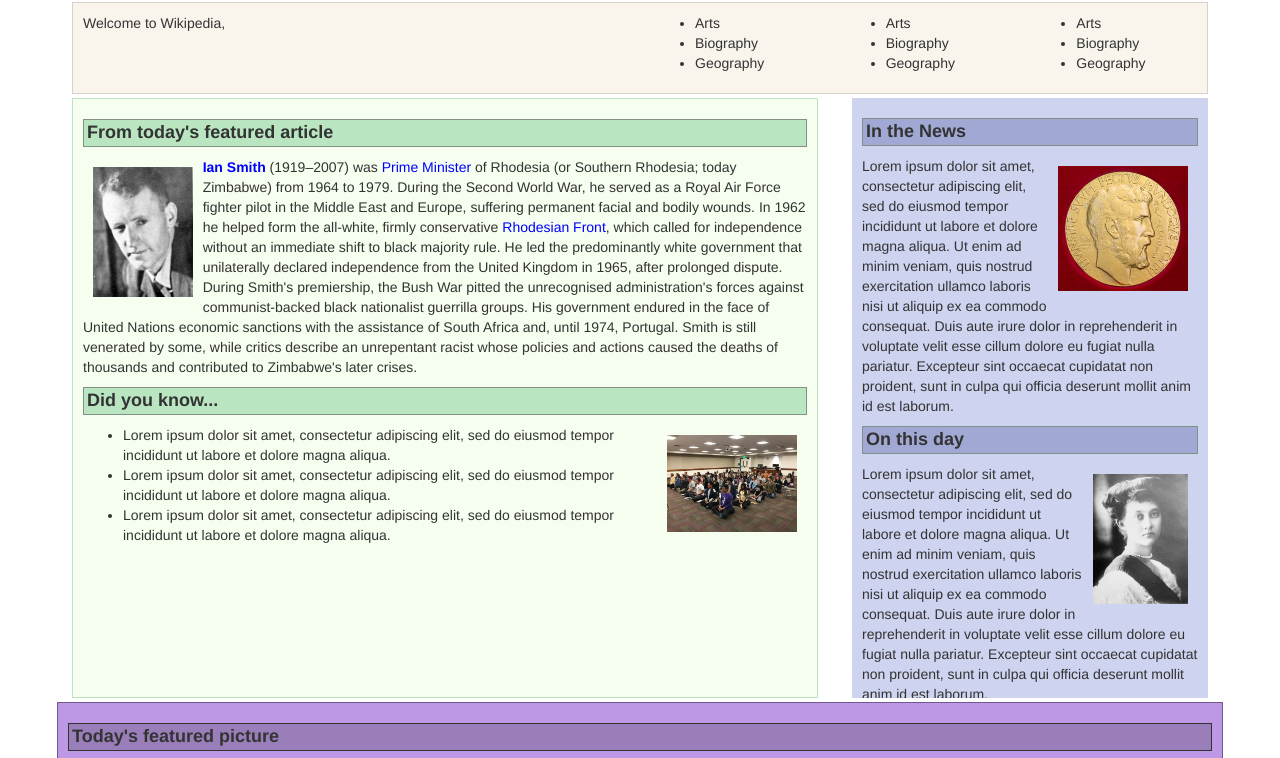
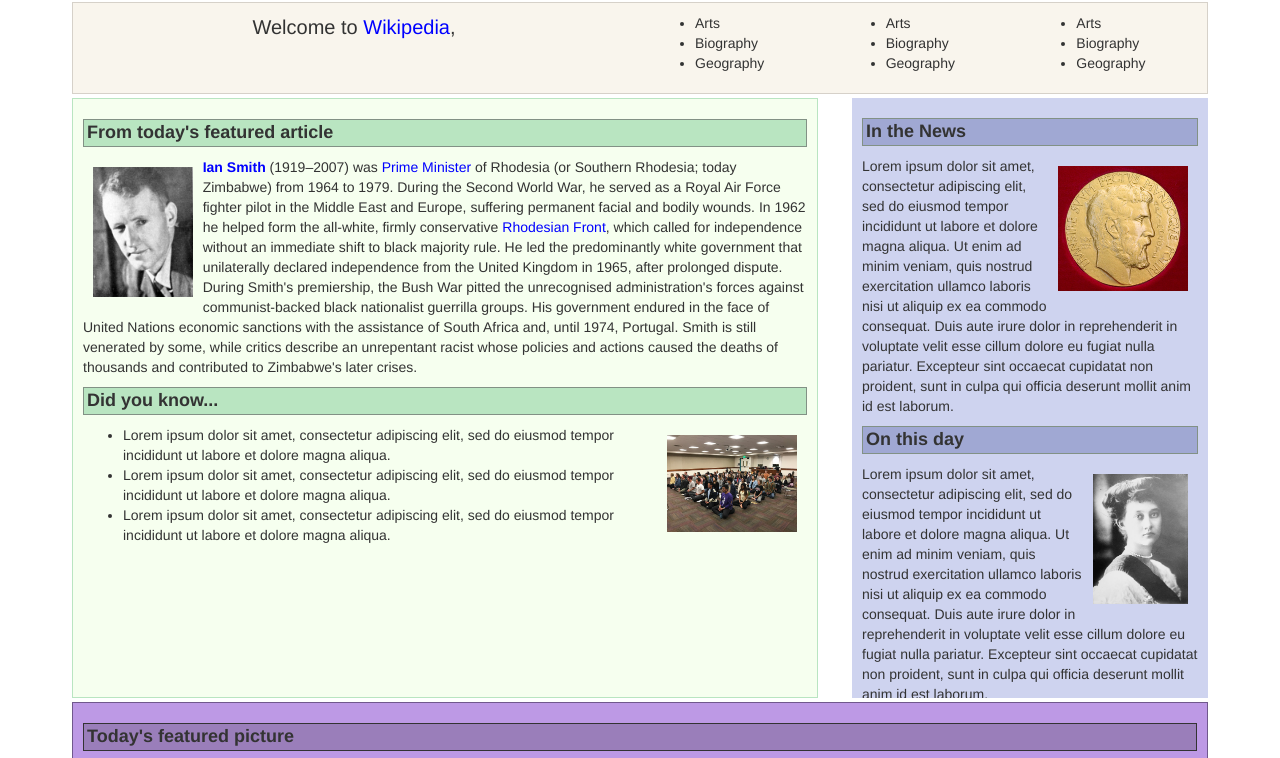
Before and after one commit to kategoss/wikipedia-site, a plain HTML site: page index.html in a window 1280 px wide. Shown: the top 758 px of the page. Drawn offline with Linux system fonts and the light colour scheme.

Commit message:
Fix purple box sizing issue.

```diff
--- a/css/styles.css
+++ b/css/styles.css
@@ -1,5 +1,11 @@
 body {
   text-align: left;
+}
+
+.intro {
+  text-align: center;
+  font-size: 20px;
+  font-family: helvetica;
 }
 
 .bold {
@@ -76,7 +82,6 @@
 .purplebox {
   background: #bd99e5;
   border: solid #70588c 1px;
-  height: 200px;
   height: 450px;
 }
 
--- a/index.html
+++ b/index.html
@@ -3,6 +3,7 @@
   <head>
     <meta charset="utf-8">
     <title>Wikipedia, the free encyclopedia</title>
+    <link href="img/favicon.ico" rel="shortcut icon" type="image/x-icon">
     <link href="css/bootstrap.css" rel="stylesheet" type="text/css">
     <link href="css/styles.css" rel="stylesheet" type="text/css">
   </head>
@@ -11,7 +12,7 @@
       <div class="welcome box">
         <div class="row">
           <div class="col-sm-6">
-              <p>Welcome to Wikipedia,</p>
+            <p class="intro">Welcome to <a href="https://en.wikipedia.org/wiki/Wikipedia"> Wikipedia</a>,</p>
           </div>
           <div class="col-sm-2">
             <ul>
@@ -41,7 +42,8 @@
           <div class="greenbox box">
             <h4><strong>From today's featured article</strong></h4>
             <img id="ian" src="img/Ian_Smith_1950s.jpg" alt="Photo of Ian Smith">
-            <p><span class="bold"><a href="https://en.wikipedia.org/wiki/Prime_Minister_of_Rhodesia"> Ian Smith </a></span>(1919–2007) was <a href="https://en.wikipedia.org/wiki/Prime_Minister_of_Rhodesia"> Prime Minister</a> of Rhodesia (or Southern Rhodesia; today Zimbabwe) from 1964 to 1979. During the Second World War, he served as a Royal Air Force fighter pilot in the Middle East and Europe, suffering permanent facial and bodily wounds. In 1962 he helped form the all-white, firmly conservative <a href="https://en.wikipedia.org/wiki/Rhodesian_Front">Rhodesian Front</a>, which called for independence without an immediate shift to black majority rule. He led the predominantly white government that unilaterally declared independence from the United Kingdom in 1965, after prolonged dispute. During Smith's premiership, the Bush War pitted the unrecognised administration's forces against communist-backed black nationalist guerrilla groups. His government endured in the face of United Nations economic sanctions with the assistance of South Africa and, until 1974, Portugal. Smith is still venerated by some, while critics describe an unrepentant racist whose policies and actions caused the deaths of thousands and contributed to Zimbabwe's later crises.</p>
+            <p><span class="bold"><a href="https://en.wikipedia.org/wiki/Prime_Minister_of_Rhodesia"> Ian Smith </a></span>(1919–2007) was <a href="https://en.wikipedia.org/wiki/Prime_Minister_of_Rhodesia"> Prime Minister</a> of Rhodesia (or Southern Rhodesia; today Zimbabwe) from 1964 to 1979. During the Second World War, he served as a Royal Air Force fighter pilot in the Middle East and Europe, suffering permanent facial and bodily wounds. In 1962 he helped form the all-white, firmly conservative <a href="https://en.wikipedia.org/wiki/Rhodesian_Front">Rhodesian Front</a>, which called for independence without an immediate shift to black majority rule. He led the predominantly white government that unilaterally declared independence from the United Kingdom in 1965, after prolonged dispute. During Smith's premiership, the Bush War pitted the unrecognised administration's forces against communist-backed black nationalist guerrilla groups. His government endured in the face of United Nations economic sanctions with the assistance of South Africa and, until 1974, Portugal. Smith is still venerated by some, while critics describe an unrepentant racist whose policies and actions caused the deaths of thousands and contributed to Zimbabwe's later crises.
+            </p>
             <h4><strong>Did you know...</strong></h4>
             <img src="img/meditate.jpg" alt="Dharma Bum Temple Medidation">
             <ul>
@@ -61,6 +63,7 @@
             <p>Lorem ipsum dolor sit amet, consectetur adipiscing elit, sed do eiusmod tempor incididunt ut labore et dolore magna aliqua. Ut enim ad minim veniam, quis nostrud exercitation ullamco laboris nisi ut aliquip ex ea commodo consequat. Duis aute irure dolor in reprehenderit in voluptate velit esse cillum dolore eu fugiat nulla pariatur. Excepteur sint occaecat cupidatat non proident, sunt in culpa qui officia deserunt mollit anim id est laborum.</p>
           </div>
         </div>
+      </div>
       <div class="row">
         <div class="col-sm-12">
           <div class="purplebox box">
```
Also changed, not shown: img/favicon.ico (added).
